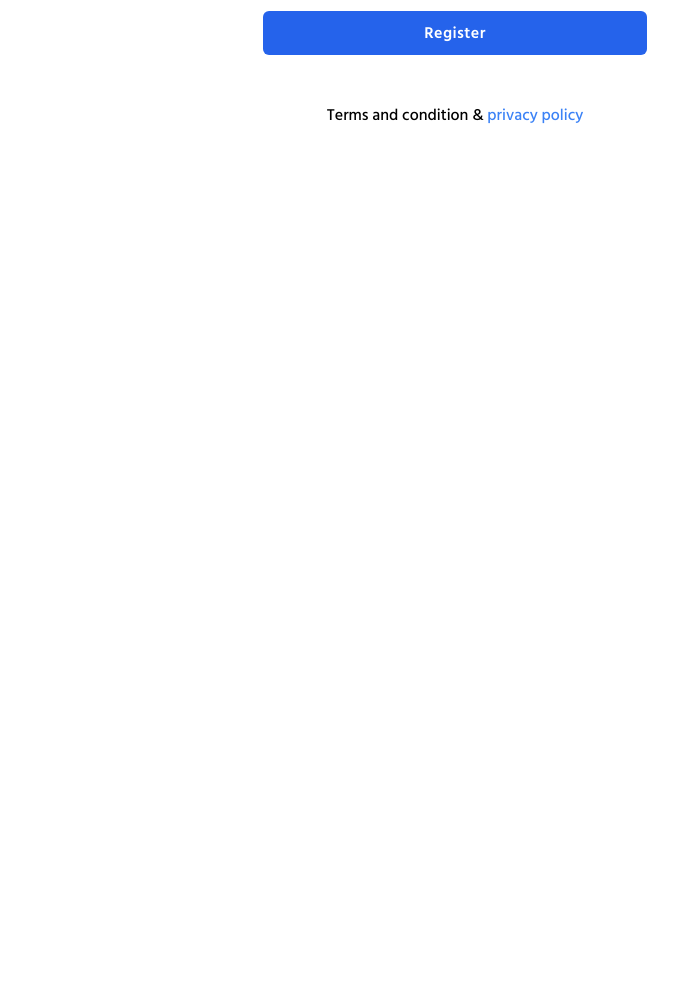
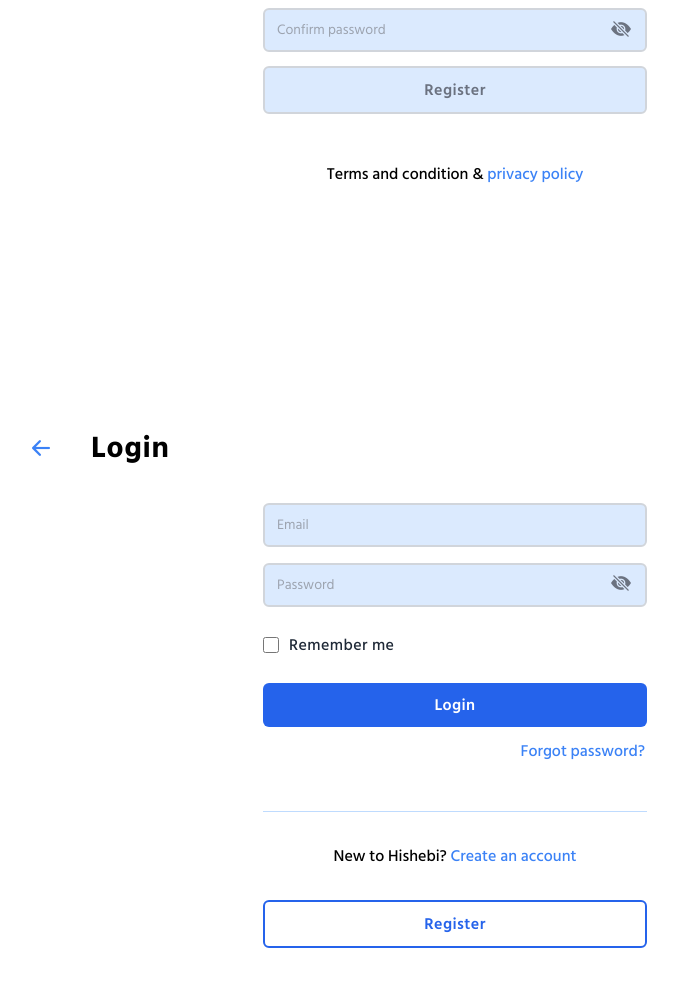
Before and after one commit to ahmod001/hishebi_online, a plain HTML site: page authantication/index.html in a window 1280 px wide. Shown: the part 511-1498 px from the top of the page, without its empty margins (185-863 px from the left). Before the commit the page ends 800 px from the top, so only its background shows below. Drawn offline with nearby package versions, Linux system fonts and the light colour scheme.

Commit message:
login page

```diff
--- a/authantication/index.html
+++ b/authantication/index.html
@@ -34,7 +34,7 @@
 
 <body class="m-0 ">
     <!-- REGISTER -->
-    <main class="py-12 max-w-4xl mx-auto px-4">
+    <main class="min-h-screen flex items-center max-w-4xl mx-auto px-4 py-12">
         <section class="w-full md:space-y-3.5 space-y-4">
             <header class="flex md:space-x-8 space-x-6">
                 <!-- Icon -->
@@ -190,8 +190,13 @@
                     </div>
 
                     <!-- Register Button -->
-                    <button type="submit"
-                        class="text-white bg-blue-600 hover:bg-blue-700 transation-all duration-150 font-semibold tracking-wide rounded-md py-2.5 block w-full">Register</button>
+                    <!-- default mode-->
+                    <!-- <button type="submit"
+                        class="text-white bg-blue-600 hover:bg-blue-700 transation-all duration-150 font-semibold tracking-wide rounded-md py-2.5 block w-full">Register</button> -->
+
+                    <!--  disabled mode -->
+                    <button type="submit" disabled
+                        class=" bg-blue-100 text-gray-500 border-2 border-gray-300 font-semibold tracking-wide rounded-md py-2.5 block w-full">Register</button>
                 </form>
 
                 <!-- Terms and condition & privacy policy -->
@@ -203,6 +208,113 @@
         </section>
     </main>
 
+    <!-- LOGIN -->
+    <main class="min-h-screen flex items-center max-w-4xl mx-auto px-4 ">
+        <section class="w-full space-y-8">
+            <header class="flex md:space-x-8 space-x-6">
+                <!-- Icon -->
+                <div class="pt-0">
+                    <button class="md:text-4xl text-3xl text-blue-500 hover:text-blue-600">
+                        <i class="bi bi-arrow-left-short"></i>
+                    </button>
+                </div>
+
+                <div class="md:space-y-3 space-y-2">
+                    <!-- Title -->
+                    <h1 class="md:text-3xl text-2xl font-bold tracking-wide">
+                        Login
+                    </h1>
+                </div>
+            </header>
+
+            <div class="max-w-xs sm:max-w-sm mx-auto space-y-12">
+                <form action="login" method="post" class="space-y-4">
+                    <!-- Email Address -->
+                    <div class="space-y-2">
+                        <!-- Use "border-gray-300" for error-free situations and
+                             "border-red-500" for errors -->
+                        <input type="email" name="email" placeholder="Email"
+                            class="bg-blue-100 border-2 border-gray-300 text-gray-900 text-sm rounded-md focus:ring-blue-100 focus:border-blue-100 block w-full px-3 py-2.5  ">
+
+                        <!-- Error Massage -->
+                        <!-- <p class="ms-1 text-xs text-red-600">
+                            <i class="bi bi-exclamation-circle-fill me-0.5 text-xs"></i> Email is required
+                        </p> -->
+                    </div>
+
+
+                    <!-- Password -->
+                    <div class="space-y-2 ">
+                        <div class="relative">
+                            <!-- Use "border-gray-300" for error-free situations and
+                              "border-red-500" for errors -->
+                            <input type="password" name="password" placeholder="Password"
+                                class="bg-blue-100 border-2 border-gray-300 text-gray-900 text-sm rounded-md focus:ring-blue-100 focus:border-blue-100 block w-full px-3 py-2.5 pr-12">
+
+                            <!-- Password visibility toggle button -->
+                            <button type="button"
+                                class="absolute top-1/2 right-4 transform -translate-y-1/2 text-gray-500 text-xl">
+                                <!-- Visible_icon -->
+                                <!-- <i class="bi bi-eye-fill"></i> -->
+
+                                <!-- Hide_icon -->
+                                <i class="bi bi-eye-slash-fill"></i>
+                            </button>
+                        </div>
+
+                        <!-- Error Message -->
+                        <!-- <p class="ms-1 text-xs text-red-600">
+                            <i class="bi bi-exclamation-circle-fill me-0.5 text-xs"></i> Password is required
+                        </p> -->
+                    </div>
+
+                    <!-- Remember Me -->
+                    <div class="flex items-center py-2.5">
+                        <div class="flex items-center h-5">
+                            <input id="remember" name="remember_me" type="checkbox" value="true"
+                                class="w-4 h-4 border border-gray-300 rounded bg-gray-50">
+                        </div>
+                        <label for="remember"
+                            class="ml-2.5 text-base font-medium text-gray-800 cursor-pointer tracking-wide">Remember
+                            me</label>
+                    </div>
+
+                    <div class="text-end space-y-3">
+                        <!-- Login Button
+
+                            default mode-->
+                        <button type="submit"
+                            class="text-white bg-blue-600 hover:bg-blue-700 transation-all duration-150 font-semibold tracking-wide rounded-md py-2.5 block w-full">Login</button>
+
+                        <!--  disabled mode -->
+                        <!-- <button type="submit" disabled
+                        class=" bg-blue-100 text-gray-500 border-2 border-gray-300 font-semibold tracking-wide rounded-md py-2.5 block w-full">Login</button> -->
+
+                        <!-- Forget Password -->
+                        <a class="font-medium me-0.5 text-blue-500 hover:underline inline-block" href="#">
+                            Forgot password? </a>
+                    </div>
+                </form>
+
+                <div class="text-center space-y-8">
+                    <div class="">
+                        <hr class="border-blue-200 w-full">
+                    </div>
+                    <span class="font-medium block">
+                        New to Hishebi? <span class="text-blue-500">Create an account</span>
+                    </span>
+
+                    <!-- Register Button -->
+                    <button type="button"
+                    class="text-blue-600 border-blue-600 hover:text-white border-2 hover:bg-blue-600 transation-all duration-150 font-semibold tracking-wide rounded-md py-2.5 block w-full">Register</button>
+
+                </div>
+
+            </div>
+        </section>
+    </main>
+
+
     <!-- Flowbite -->
     <script src="https://cdnjs.cloudflare.com/ajax/libs/flowbite/1.8.1/flowbite.min.js"></script>
 </body>
```
